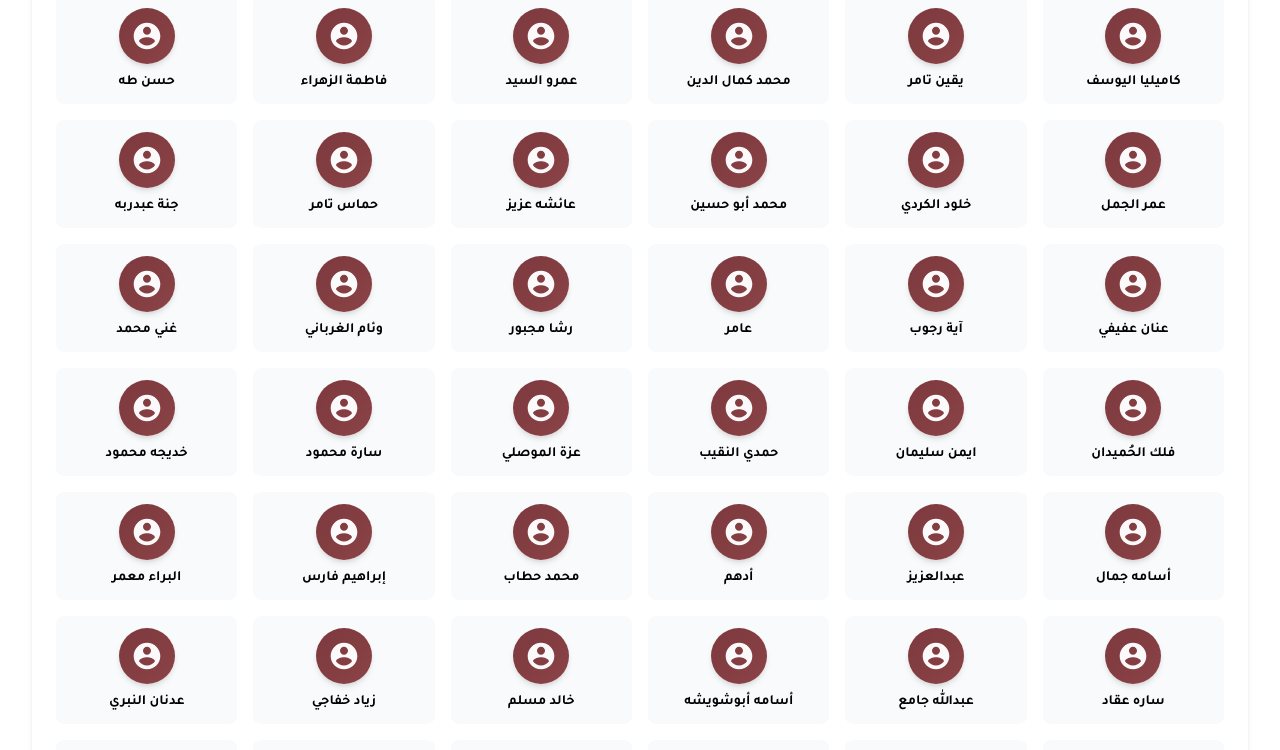
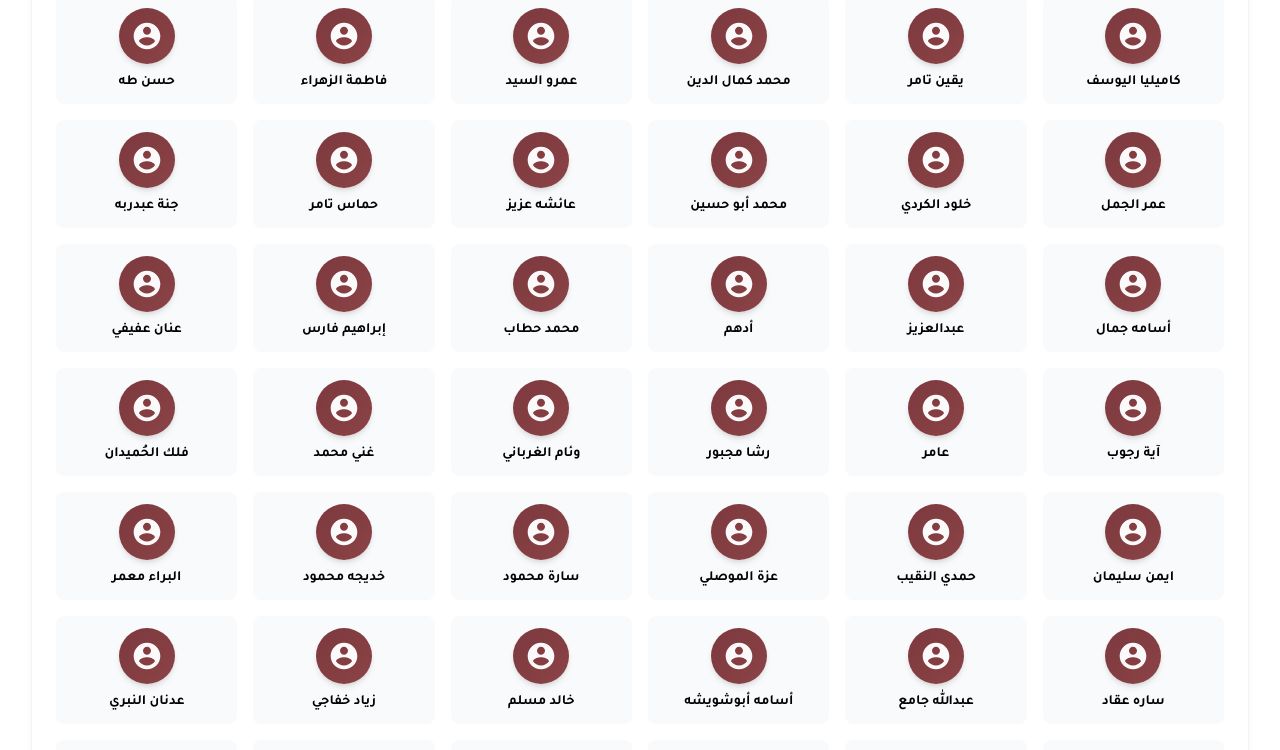
Before and after one commit to mokamaleldin/sahwa, a React (Vite) app: page /members in a window 1280 px wide. Shown: the part 565-1315 px from the top of the page. Built offline with nearby package versions, Linux system fonts and the light colour scheme.

Commit message:
feat: update MembersPage with additional members for enhanced representation

```diff
--- a/src/pages/Members.tsx
+++ b/src/pages/Members.tsx
@@ -19,6 +19,11 @@ const MembersPage: React.FC = () => {
         { id: 134, name: "عائشه عزيز", photo: true, university: "istinye", position: "مسؤولة شؤون الطلاب بنات" },
         { id: 104, name: "حماس تامر", photo: true, university: "istinye" },
         { id: 105, name: "جنة عبدربه", photo: true, university: "istinye" },
+        { id: 132, name: "أسامه جمال", photo: true, university: "istinye" },
+        { id: 135, name: "عبدالعزيز", photo: true, university: "istinye" },
+        { id: 136, name: "أدهم", photo: true, university: "istinye" },
+        { id: 137, name: "محمد حطاب", photo: true, university: "istinye" },
+        { id: 138, name: "إبراهيم فارس", photo: true, university: "istinye" },
         { id: 106, name: "عنان عفيفي", photo: true, university: "istinye" },
         { id: 107, name: "آية رجوب", photo: true, university: "istinye" },
         { id: 111, name: "عامر", photo: true, university: "istinye" },
@@ -31,11 +36,7 @@ const MembersPage: React.FC = () => {
         { id: 118, name: "عزة الموصلي", photo: true, university: "istinye" },
         { id: 119, name: "سارة محمود", photo: true, university: "istinye" },
         { id: 120, name: "خديجه محمود", photo: true, university: "istinye" },
-        { id: 132, name: "أسامه جمال", photo: true, university: "istinye" },
-        { id: 135, name: "عبدالعزيز", photo: true, university: "istinye" },
-        { id: 136, name: "أدهم", photo: true, university: "istinye" },
-        { id: 137, name: "محمد حطاب", photo: true, university: "istinye" },
-        { id: 138, name: "إبراهيم فارس", photo: true, university: "istinye" },
+
 
         // Bilgi University
         { id: 101, name: "البراء معمر", photo: true, university: "bilgi", position: "مسؤول الجامعة" },
```
